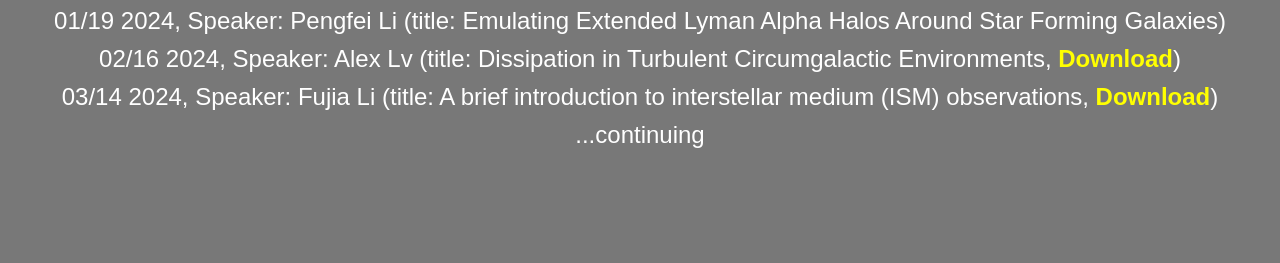
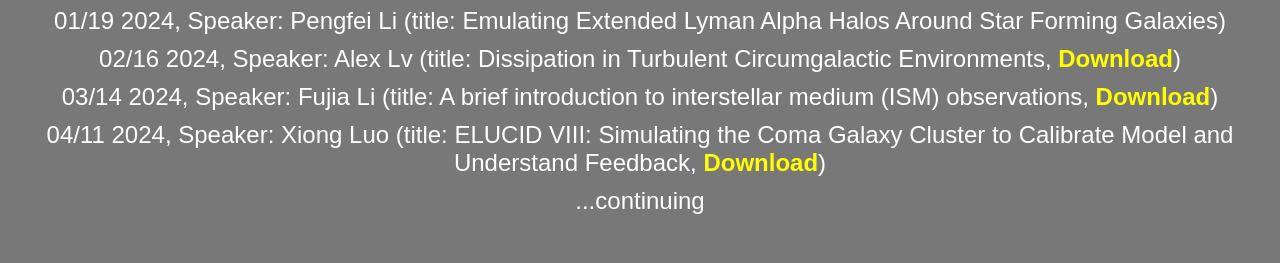
Before and after one commit to Hui-Hong/G-C-JC, a plain HTML site: page index.html in a window 1280 px wide. Shown: the part 1403-1666 px from the top of the page. Drawn offline with Linux system fonts and the light colour scheme.

Commit message:
Update index.html

```diff
--- a/index.html
+++ b/index.html
@@ -62,6 +62,7 @@
                <li>01/19 2024, Speaker: Pengfei Li (title: Emulating Extended Lyman Alpha Halos Around Star Forming Galaxies)</li>
                <li>02/16 2024, Speaker: Alex Lv (title: Dissipation in Turbulent Circumgalactic Environments, <a href="talks/20240216_Alex.pdf">Download</a>)</li>
                <li>03/14 2024, Speaker: Fujia Li (title: A brief introduction to interstellar medium (ISM) observations, <a href="talks/20240314_FJLi.pdf">Download</a>)</li>
+               <li>04/11 2024, Speaker: Xiong Luo (title: ELUCID VIII: Simulating the Coma Galaxy Cluster to Calibrate Model and Understand Feedback, <a href="talks/20240411_LuoXiong.pdf">Download</a>)</li>
                <li>...continuing</li>
             </ul>
         </div>
```
